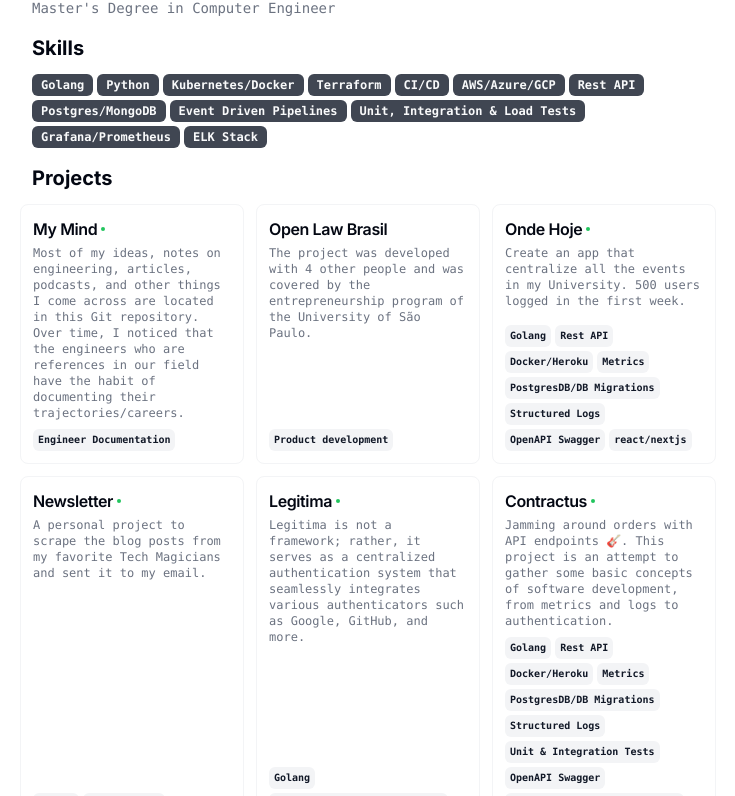
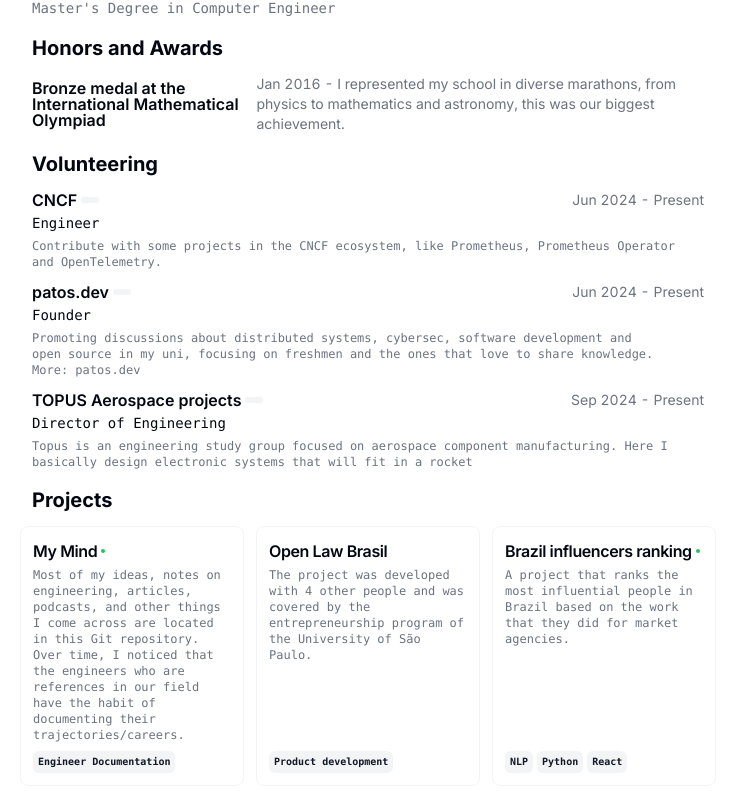
Before and after one commit to perebaj/cvtemplate, a Next.js app: page / in a window 1280 px wide. Shown: the part 798-1594 px from the top of the page, without its empty margins (272-1007 px from the left). Built offline with nearby package versions, Linux system fonts and the light colour scheme.

Commit message:
:sparkles: update content

```diff
--- a/src/app/page.tsx
+++ b/src/app/page.tsx
@@ -172,14 +172,66 @@ export default function Page() {
           })}
         </Section>
         <Section>
-          <h2 className="text-xl font-bold">Skills</h2>
-          <div className="flex flex-wrap gap-1">
-            {RESUME_DATA.skills.map((skill) => {
-              return <Badge key={skill}>{skill}</Badge>;
-            })}
-          </div>
+          <h2 className="text-xl font-bold">Honors and Awards</h2>
+          {RESUME_DATA.honors.map((honor) => {
+            return (
+              <Card key={honor.title}>
+                <CardHeader>
+                  <div className="flex items-center justify-between gap-x-2 text-base">
+                    <h3 className="font-semibold leading-none">
+                      {honor.subtitle}
+                    </h3>
+                    <div className="text-sm tabular-nums text-gray-500">
+                      {honor.start} - {honor.end}
+                    </div>
+                  </div>
+                </CardHeader>
+              </Card>
+            );
+          })}
         </Section>
+        <Section>
+          <h2 className="text-xl font-bold">Volunteering</h2>
+          {RESUME_DATA.volunteering.map((volunteer) => {
+            return (
+              <Card key={volunteer.organization}>
+                <CardHeader>
+                  <div className="flex items-center justify-between gap-x-2 text-base">
+                    <h3 className="inline-flex items-center justify-center gap-x-1 font-semibold leading-none">
+                      <a className="hover:underline" href={volunteer.link}>
+                        {volunteer.organization}
+                      </a>
 
+                      <span className="inline-flex gap-x-1">
+                        {volunteer.badges.map((badge) => (
+                          <Badge
+                            variant="secondary"
+                            className="align-middle text-xs"
+                            key={badge}
+                          >
+                            {badge}
+                          </Badge>
+                        ))}
+                      </span>
+                    </h3>
+                    <div className="text-sm tabular-nums text-gray-500">
+                      {volunteer.start} - {volunteer.end}
+                    </div>
+                  </div>
+
+                  <h4 className="font-mono text-sm leading-none">
+                    {volunteer.role}
+                  </h4>
+                </CardHeader>
+                <CardContent className="mt-2 text-xs">
+                  {volunteer.description.split(/[\*\-]/).map((item, index) => (
+                    <p key={index}>{item.trim()}</p>
+                  ))}
+                </CardContent>
+              </Card>
+            );
+          })}
+        </Section>
         <Section className="print-force-new-page scroll-mb-16">
           <h2 className="text-xl font-bold">Projects</h2>
           <div className="-mx-3 grid grid-cols-1 gap-3 print:grid-cols-3 print:gap-2 md:grid-cols-2 lg:grid-cols-3">
--- a/src/data/resume-data.tsx
+++ b/src/data/resume-data.tsx
@@ -18,6 +18,7 @@ import {
   YearProgressLogo,
 } from "@/images/logos";
 import { GitHubIcon, LinkedInIcon } from "@/components/icons";
+import { link } from "fs";
 
 export const RESUME_DATA = {
   name: "Jonathan Santos Silva",
@@ -45,6 +46,48 @@ export const RESUME_DATA = {
       },
     ],
   },
+  honors: [
+    {
+      title: "Bronze medal at the International Mathematical Olympiad",
+      subtitle: "Bronze medal at the International Mathematical Olympiad",
+      start: "Jan 2016",
+      end: "I represented my school in diverse marathons, from physics to mathematics and astronomy, this was our biggest achievement.",
+    },
+  ],
+  volunteering: [
+    {
+      organization: "CNCF",
+      position: "University Researcher",
+      role: "Engineer",
+      link: "https://github.com/perebaj",
+      start: "Jun 2024",
+      end: "Present",
+      badges: [""],
+      description:
+        "Contribute with some projects in the CNCF ecosystem, like Prometheus, Prometheus Operator and OpenTelemetry.",
+    },
+    {
+      organization: "patos.dev",
+      position: "Founder",
+      link: "https://patos.dev",
+      start: "Jun 2024",
+      end: "Present",
+      role: "Founder",
+      badges: [""],
+      description:
+        "Promoting discussions about distributed systems, cybersec, software development and open source in my uni, focusing on freshmen and the ones that love to share knowledge. More: patos.dev",
+    },
+    {
+      organization: "TOPUS Aerospace projects",
+      role: "Director of Engineering",
+      start: "Sep 2024",
+      link: "https://www.instagram.com/grupotopus",
+      end: "Present",
+      badges: [""],
+      description:
+        "Topus is an engineering study group focused on aerospace component manufacturing. Here I basically design electronic systems that will fit in a rocket",
+    }
+  ],
   education: [
     {
       school: "Federal University of São Carlos",
@@ -124,6 +167,16 @@ export const RESUME_DATA = {
       techStack: ["Product development"],
       description:
         "The project was developed with 4 other people and was covered by the entrepreneurship program of the University of São Paulo.",
+    },
+    {
+      "title": "Brazil influencers ranking",
+      "techStack": ["NLP", "Python", "React"],
+      "description": "A project that ranks the most influential people in Brazil based on the work that they did for market agencies.",
+      "logo": ConsultlyLogo,
+      "link": {
+        "label": "",
+        "href": "https://nao-grita-28id.vercel.app/",
+      },
     },
     {
       title: "Onde Hoje",
```
